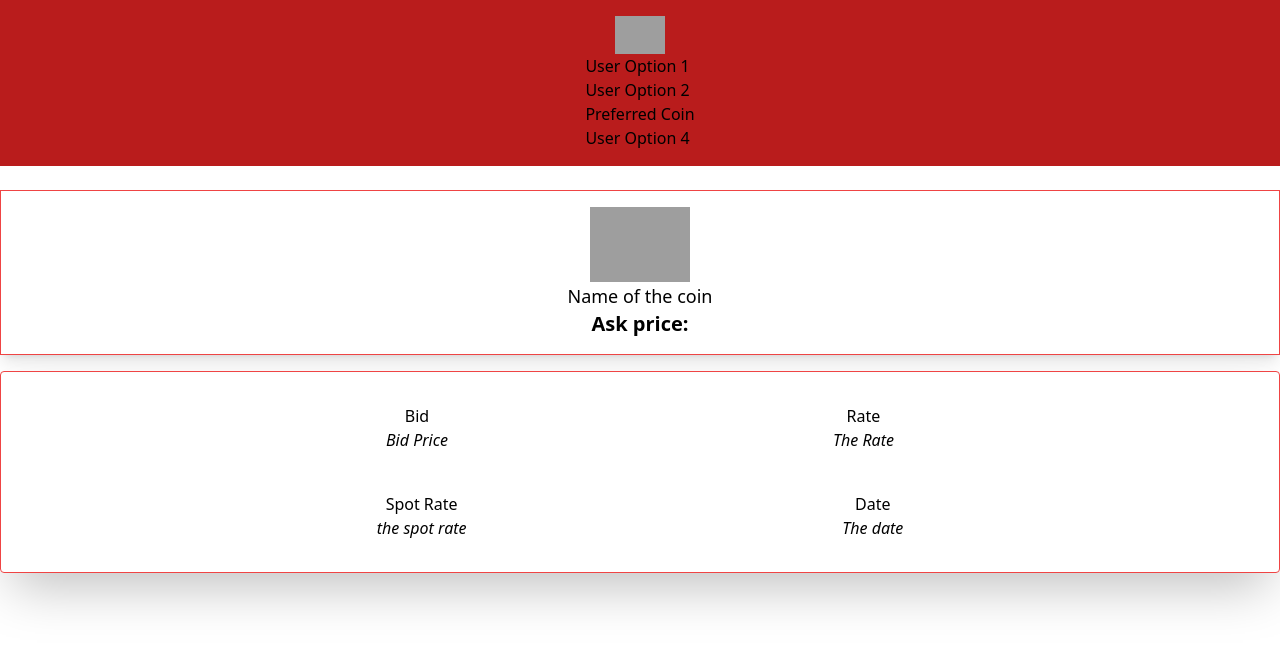
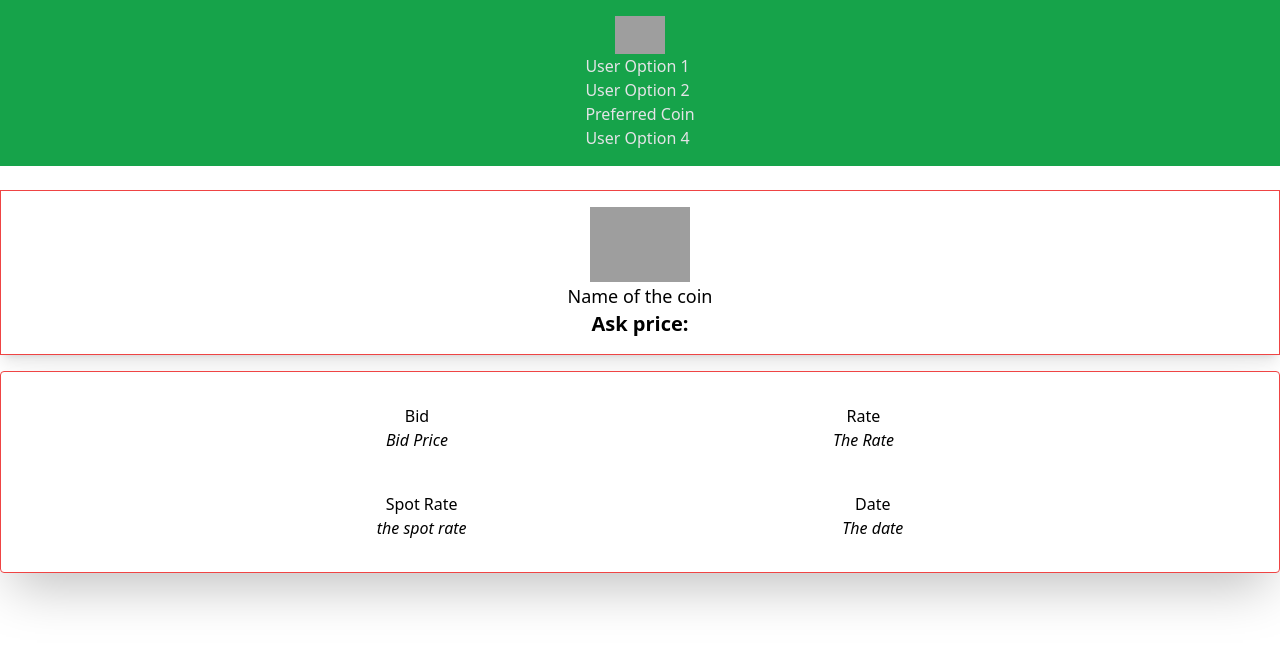
Before and after one commit to dlim28/code-challenge, a SvelteKit app: page / in a window 1280 px wide. Both pictures are taken after a click on the button 640 px from the left and 34 px from the top of the page. Shown: the top 646 px of the page. Built offline with nearby package versions, Linux system fonts and the light colour scheme; grey boxes are pictures that could not be loaded.

Commit message:
Minor changes to color and text color

```diff
--- a/src/routes/+layout.svelte
+++ b/src/routes/+layout.svelte
@@ -11,12 +11,12 @@
 	})
 </script>
 
-<nav class="flex flex-col py-4 justify-center items-center bg-red-700">
+<nav class="flex flex-col py-4 justify-center items-center bg-green-600">
 	<button class="w-1/3 flex items-center justify-center" on:click={() => {hidden = !hidden}}>
 		<img src="/src/images/user-icon.svg" alt="A user profile icon" width="50" height="50" />
 	</button>
 	{#if !hidden}
-		<ul transition:slide>
+		<ul transition:slide class="text-zinc-200">
 			<li>User Option 1</li>
 			<li>User Option 2</li>
 			<li on:click={() => {coinDialog.showModal()}}>Preferred Coin</li>
```
